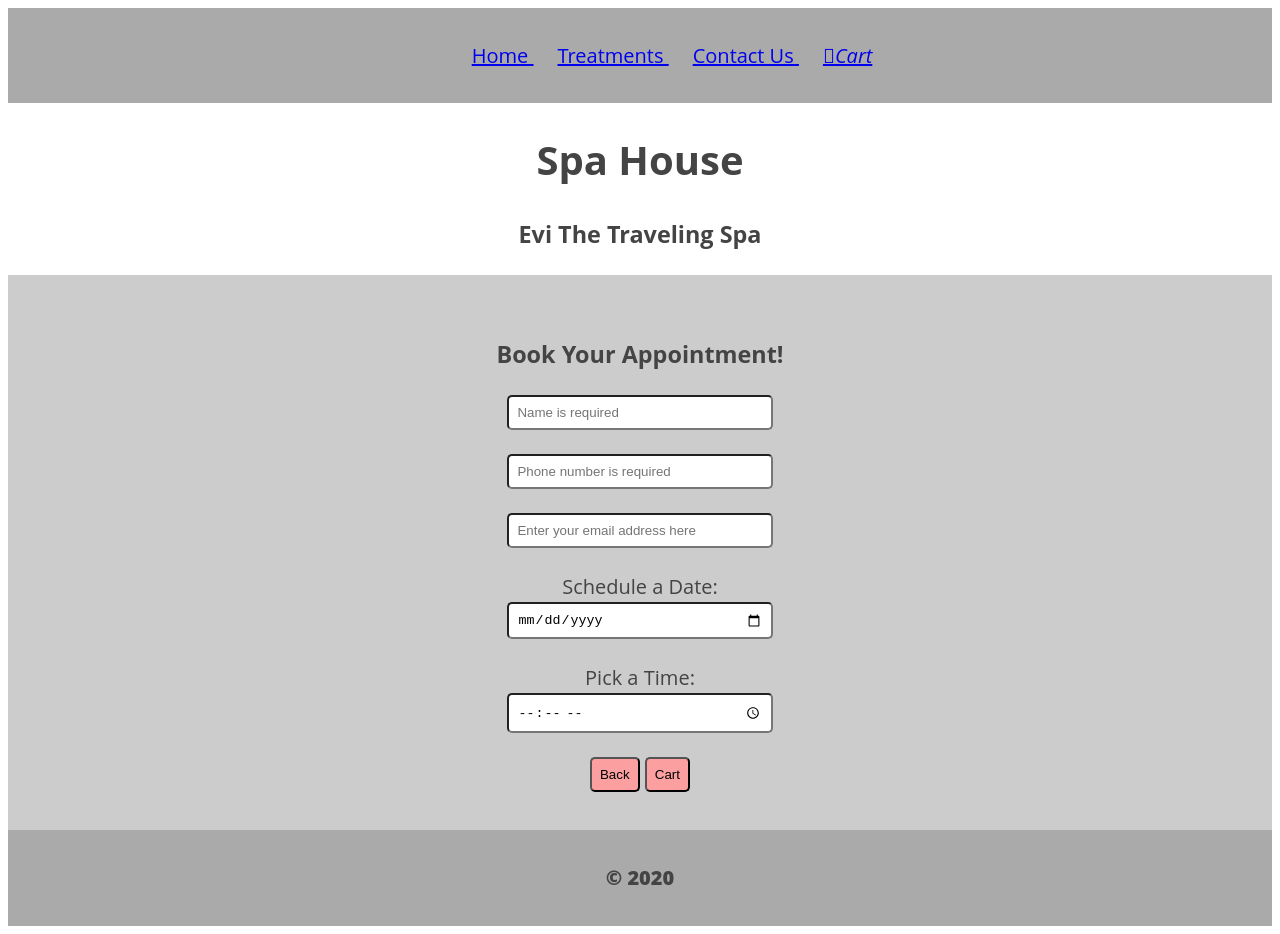
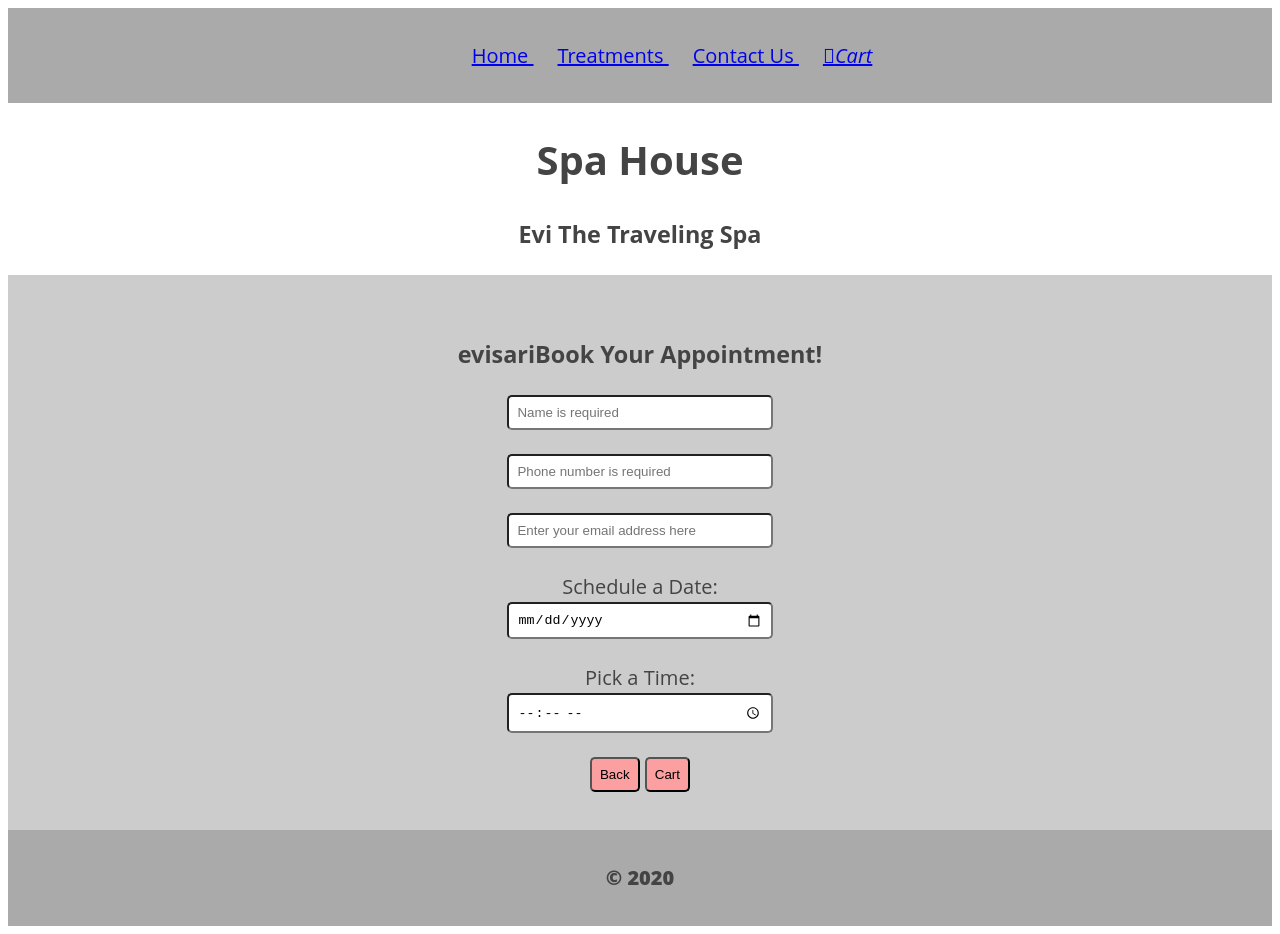
Before and after one commit to eriyanto87/Spa_House, a React (Create React App) app: page /schedule in a window 1280 px wide. Built offline with nearby package versions, Linux system fonts and the light colour scheme; no server answers.

Commit message:
add Context

```diff
--- a/src/App.js
+++ b/src/App.js
@@ -19,8 +19,13 @@ class App extends Component {
   state = {
     users: [],
     carts: [],
-    addUser: (user) => this.setState({ users: [...this.state.users, user] }),
-    addCart: (cart) => this.setState({ carts: [...this.state.carts, cart] }),
+  };
+
+  addUser = (user) => {
+    this.setState({ users: [...this.state.users, user] });
+  };
+  addCart = (cart) => {
+    this.setState({ carts: [...this.state.carts, cart] });
   };
   getTreatment = () => {
     fetch(`${API_ENDPOINT}/treatments`)
@@ -54,7 +59,15 @@ class App extends Component {
   }
   render() {
     return (
-      <Context.Provider value={this.state}>
+      <Context.Provider
+        value={{
+          users: this.state.users,
+          carts: this.state.carts,
+          addCart: this.addCart,
+          addUser: this.addUser,
+          abc: "evisari",
+        }}
+      >
         <div className="App">
           <header>
             <Nav />
--- a/src/Components/Schedule/Schedule.js
+++ b/src/Components/Schedule/Schedule.js
@@ -13,9 +13,13 @@ function Schedule() {
     console.log("Time:", evt.target.time.value);
   };
   return (
+    <Context.Consumer>
+      {(context) => {
+        console.log(context);
+        return (
           <div>
             <section>
-        <h3>Book Your Appointment!</h3>
+              <h3>{context.abc}Book Your Appointment!</h3>
               <form className="datetimecontainer" onSubmit={onSubmit}>
                 <p>
                   <input
@@ -60,6 +64,9 @@ function Schedule() {
             </section>
           </div>
         );
+      }}
+    </Context.Consumer>
+  );
 }
 
 export default Schedule;
--- a/src/Components/Treatments/Treatments.js
+++ b/src/Components/Treatments/Treatments.js
@@ -1,5 +1,4 @@
 import React from "react";
-import { Route, Link } from "react-router-dom";
 import Massage from "./Massage";
 import Skin from "./Skin";
 import Lash from "./Lash";
```
Lines whose indentation alone changed are shown as unchanged.
